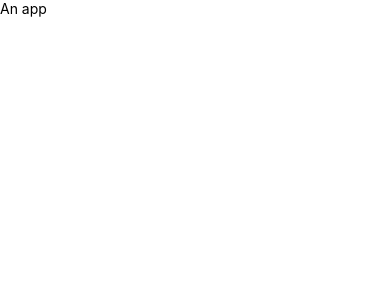
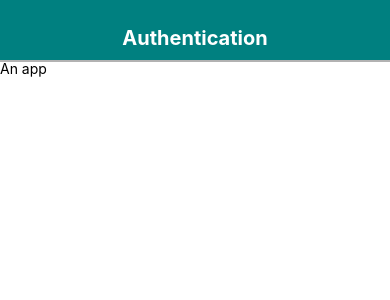
Before and after one commit to caffeinick/react-native-authentication, a React Native app: screen / in a window 390 px wide. Shown: the top 300 px of the page. Built offline with nearby package versions, Linux system fonts and the light colour scheme.

Commit message:
57. Copying Reusable Components

```diff
--- a/src/App.js
+++ b/src/App.js
@@ -1,10 +1,13 @@
 import React, { Component } from 'react';
 import { View, Text } from 'react-native';
+
+import { Header } from './components/common';
 
 class App extends Component {
   render() {
     return (
       <View>
+        <Header headerText="Authentication" />
         <Text>An app</Text>
       </View>
     );
--- /dev/null
+++ b/src/components/common/Button.js
@@ -0,0 +1,43 @@
+import React from 'react';
+import { Text, TouchableOpacity } from 'react-native';
+import PropTypes from 'prop-types';
+
+const Button = ({ onPress, children }) => {
+  const { buttonStyle, textStyle } = styles;
+
+  return (
+    <TouchableOpacity style={buttonStyle} onPress={onPress}>
+      <Text style={textStyle}>
+        {children}
+      </Text>
+    </TouchableOpacity>
+  );
+};
+
+Button.propTypes = {
+  onPress: PropTypes.func,
+  children: PropTypes.string
+}
+
+const styles = {
+  buttonStyle: {
+    flex: 1,
+    alignSelf: 'stretch',
+    backgroundColor: '#fff',
+    borderRadius: 5,
+    borderWidth: 1,
+    borderColor: '#007aff',
+    marginLeft: 5,
+    marginRight: 5,
+  },
+  textStyle: {
+    alignSelf: 'center',
+    color: '#007aff',
+    fontSize: 16,
+    fontWeight: '600',
+    paddingTop: 10,
+    paddingBottom: 10
+  }
+}
+
+export { Button };
--- /dev/null
+++ b/src/components/common/Card.js
@@ -0,0 +1,31 @@
+import React from 'react';
+import { View } from 'react-native';
+import PropTypes from 'prop-types';
+
+const Card = props => {
+  return <View style={styles.containerStyle}>{props.children}</View>;
+};
+
+Card.propTypes = {
+  children: PropTypes.oneOfType([PropTypes.array, PropTypes.object])
+};
+
+const styles = {
+  containerStyle: {
+    backgroundColor: 'white',
+    borderWidth: 1,
+    borderRadius: 2,
+    borderColor: '#ddd',
+    borderBottomWidth: 0,
+    shadowColor: '#000',
+    shadowOffset: { width: 0, height: 2 },
+    shadowOpacity: 0.1,
+    shadowRadius: 2,
+    elevation: 1,
+    marginLeft: 5,
+    marginRight: 5,
+    marginTop: 10
+  }
+};
+
+export { Card };
--- /dev/null
+++ b/src/components/common/CardSection.js
@@ -0,0 +1,25 @@
+import React from 'react';
+import { View } from 'react-native';
+import PropTypes from 'prop-types';
+
+const CardSection = props => {
+  return <View style={styles.containerStyle}>{props.children}</View>;
+};
+
+CardSection.propTypes = {
+  children: PropTypes.oneOfType([PropTypes.array, PropTypes.object])
+};
+
+const styles = {
+  containerStyle: {
+    borderBottomWidth: 1,
+    padding: 5,
+    backgroundColor: '#fff',
+    justifyContent: 'flex-start',
+    flexDirection: 'row',
+    borderColor: '#ddd',
+    position: 'relative'
+  }
+};
+
+export { CardSection };
--- /dev/null
+++ b/src/components/common/Header.js
@@ -0,0 +1,43 @@
+// Import libraries for making a component
+import React from 'react';
+import { Text, View } from 'react-native';
+import PropTypes from 'prop-types';
+
+// Make a component
+const Header = props => {
+  // Whenever we want to communicate from a parent component to a child compoenent we use props.
+  // So props is for parent to child communication.
+  const { textStyle, viewStyle } = styles;
+
+  return (
+    <View style={viewStyle}>
+      <Text style={textStyle}>{props.headerText}</Text>
+    </View>
+  );
+};
+
+Header.propTypes = {
+  headerText: PropTypes.string
+};
+
+const styles = {
+  // Use JSX Style (not dash)
+  viewStyle: {
+    backgroundColor: 'teal',
+    justifyContent: 'center',
+    alignItems: 'center',
+    height: 60,
+    paddingTop: 15,
+    shadowColor: 'black',
+    shadowOffset: { width: 0, height: 2 },
+    shadowOpacity: 0.3
+  },
+  textStyle: {
+    fontSize: 20,
+    color: 'white',
+    fontWeight: 'bold'
+  }
+};
+
+// Make the component available to other parts of the app
+export { Header };
--- /dev/null
+++ b/src/components/common/index.js
@@ -0,0 +1,4 @@
+export * from './Button';
+export * from './Card';
+export * from './CardSection';
+export * from './Header';
```
